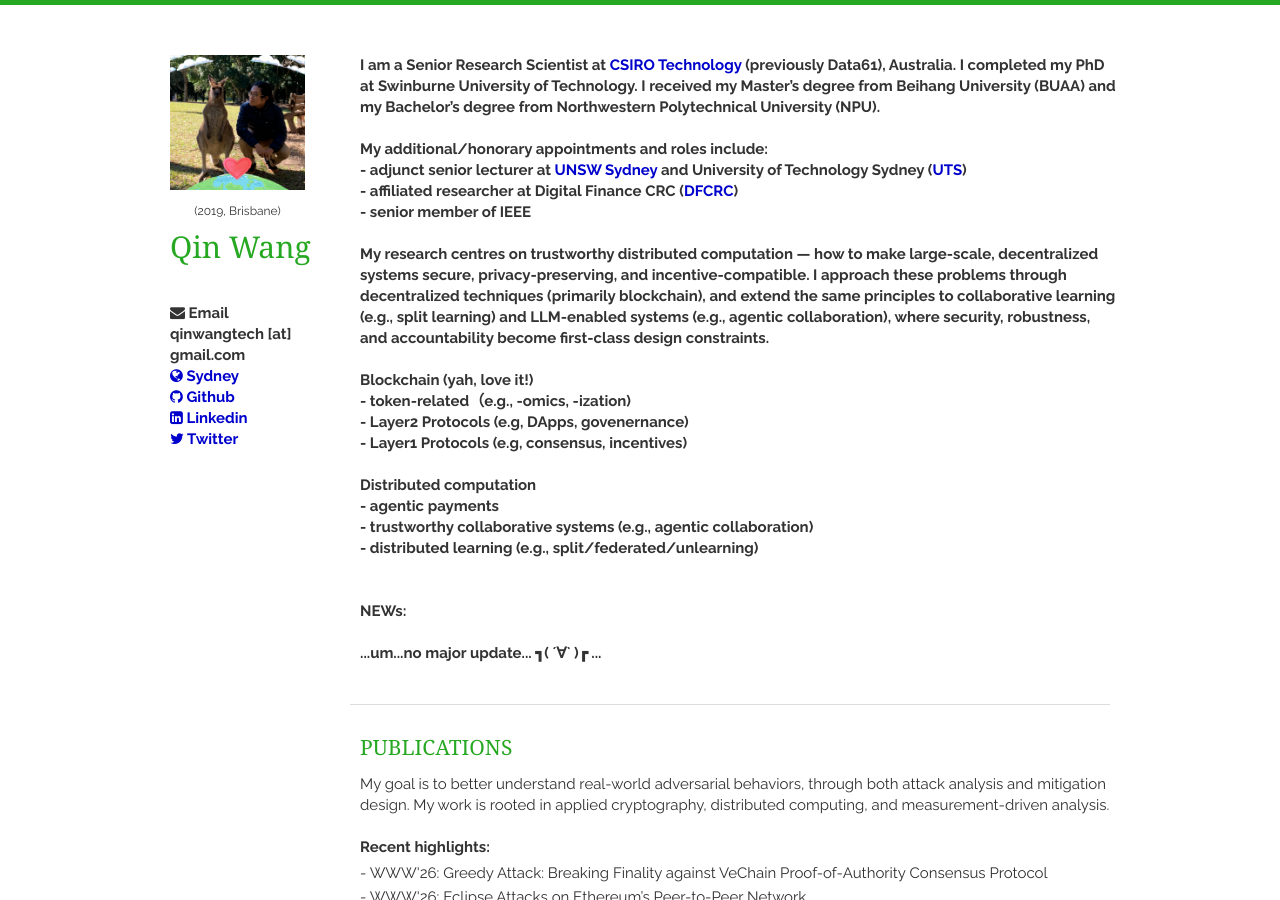
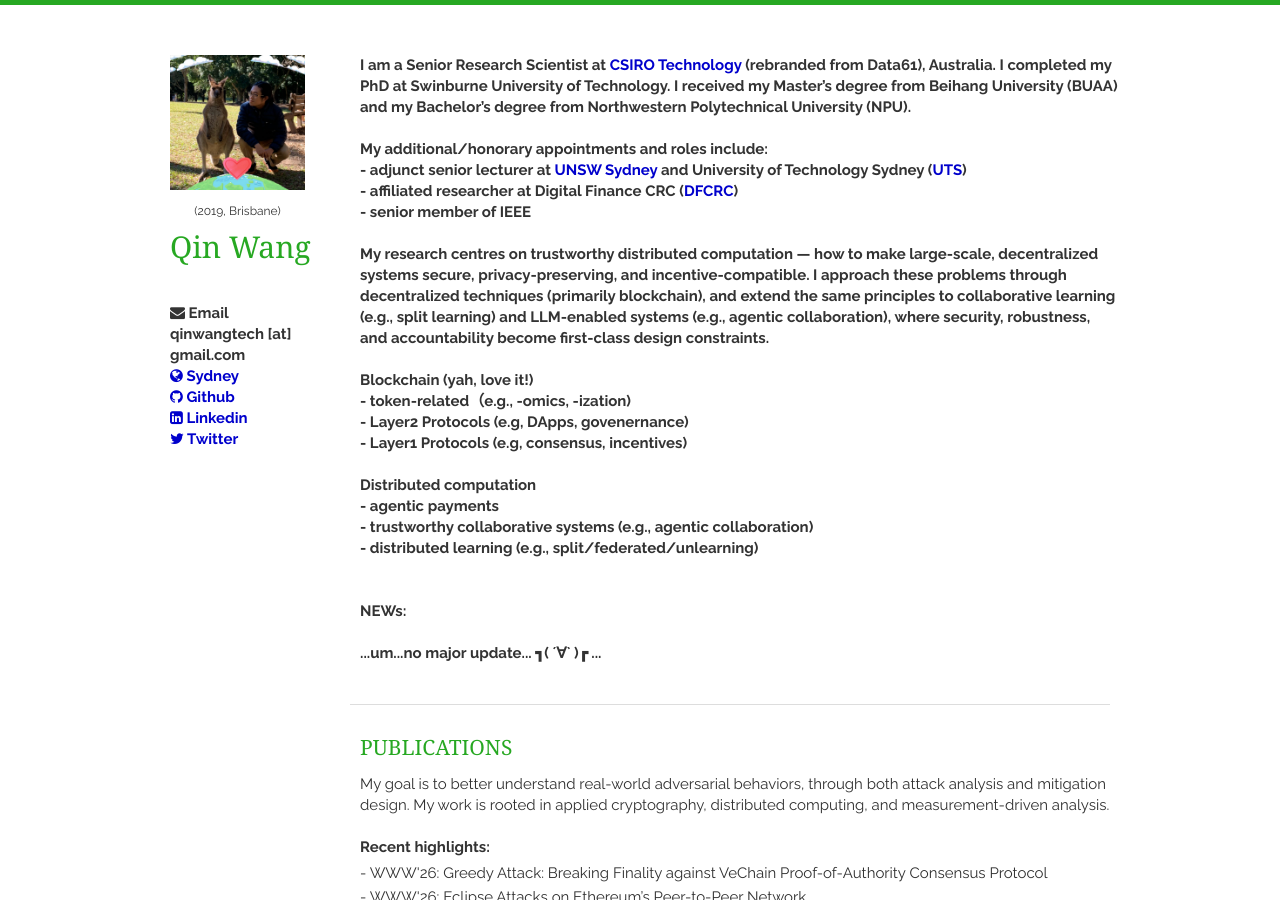
Before and after one commit to qinwang-git/qinwang-git.github.io, a Jekyll site: the page built from index.html, in a window 1280 px wide and 900 px high. Built offline with Jekyll 4.4.1, drawn with Linux system fonts in a browser that asks for light colours; nearby versions of some CDN libraries; a script that is not in the unit is left out; the list of posts is cut into pages by our own code.

Commit message:
Update bio.html

```diff
--- a/_includes/bio.html
+++ b/_includes/bio.html
@@ -2,7 +2,7 @@
 
 <article>
 <strong>
-I am a Senior Research Scientist at <a href="https://www.csiro.au/en/research/technology-space" target="_blank">CSIRO Technology</a> (previously Data61), Australia. I completed my PhD at Swinburne University of Technology. I received my Master’s degree from Beihang University (BUAA) and my Bachelor’s degree from Northwestern Polytechnical University (NPU).
+I am a Senior Research Scientist at <a href="https://www.csiro.au/en/research/technology-space" target="_blank">CSIRO Technology</a> (rebranded from Data61), Australia. I completed my PhD at Swinburne University of Technology. I received my Master’s degree from Beihang University (BUAA) and my Bachelor’s degree from Northwestern Polytechnical University (NPU).
 
 <br>
 <br> My additional/honorary appointments and roles include:
```
